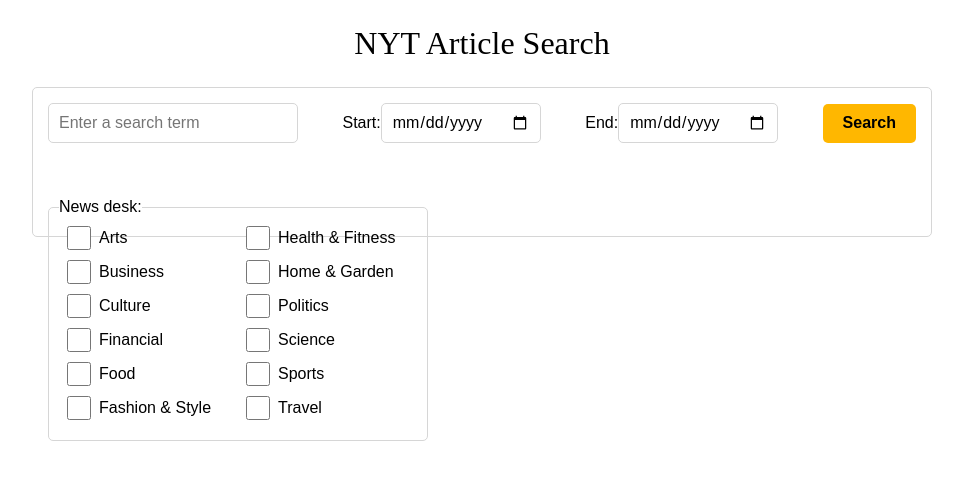
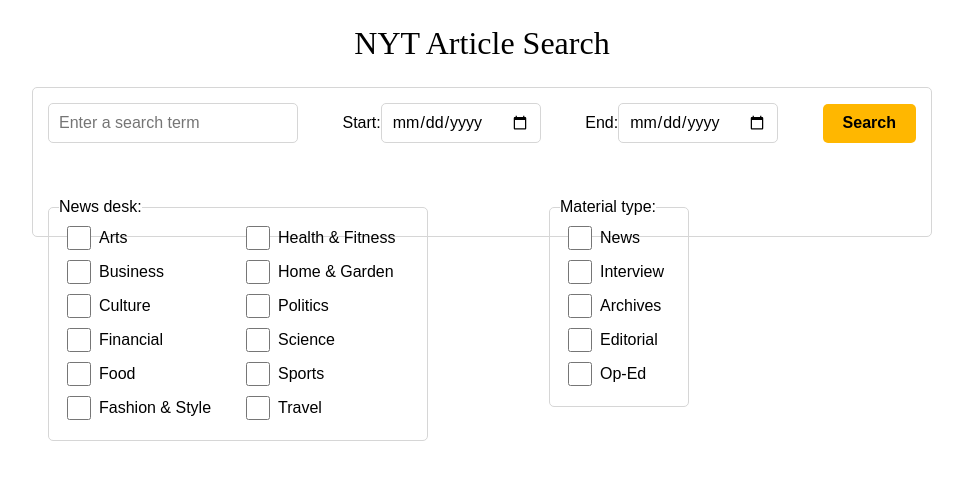
Before and after one commit to MatthewBerglund/nytimes-article-searcher-react, a React (Create React App) app in the folder nytimes-article-searcher/: page / in a window 1280 px wide. Shown: the top 480 px of the page, without its empty margins (158-1121 px from the left). Built offline with nearby package versions, Linux system fonts and the light colour scheme; the HTML template or start-up script is replaced by a standard one.

Commit message:
Add material type filter component

```diff
--- a/nytimes-article-searcher/src/App.css
+++ b/nytimes-article-searcher/src/App.css
@@ -117,7 +117,7 @@ fieldset {
 #filters-container {
   align-items: flex-start;
   column-gap: 15px;
-  display: block;
+  display: grid;
   grid-template: "newsDesk material location";
   margin-top: 20px;
   row-gap: 15px;
--- /dev/null
+++ b/nytimes-article-searcher/src/MaterialTypeFieldset.js
@@ -0,0 +1,33 @@
+import React from 'react';
+
+class MaterialTypeFieldset extends React.Component {
+  render() {
+    return (
+      <fieldset id="material-types-fieldset">
+        <legend>Material type:</legend>
+        <div class="fieldset-option-container">
+          <input type="checkbox" id="material-news" value="News" />
+            <label for="material-news">News</label>
+        </div>
+        <div class="fieldset-option-container">
+          <input type="checkbox" id="material-interview" value="Interview" />
+            <label for="material-interview">Interview</label>
+        </div>
+        <div class="fieldset-option-container">
+          <input type="checkbox" id="material-archives" value="Archives" />
+            <label for="material-archives">Archives</label>
+        </div>
+        <div class="fieldset-option-container">
+          <input type="checkbox" id="material-editorial" value="Editorial" />
+            <label for="material-editorial">Editorial</label>
+        </div>
+        <div class="fieldset-option-container">
+          <input type="checkbox" id="material-oped" value="Op-Ed" />
+            <label for="material-oped">Op-Ed</label>
+        </div>
+      </fieldset>
+    );
+  }
+}
+
+export default MaterialTypeFieldset;
--- a/nytimes-article-searcher/src/SearchForm.js
+++ b/nytimes-article-searcher/src/SearchForm.js
@@ -1,5 +1,6 @@
 import React from 'react';
 import NewsdeskFieldset from './NewsdeskFieldset';
+import MaterialTypeFieldset from './MaterialTypeFieldset';
 
 class SearchForm extends React.Component {
   render() {
@@ -21,6 +22,7 @@ class SearchForm extends React.Component {
         </div>
         <div id="filters-container">
           <NewsdeskFieldset />
+          <MaterialTypeFieldset />
         </div>
       </form>
     );
```
